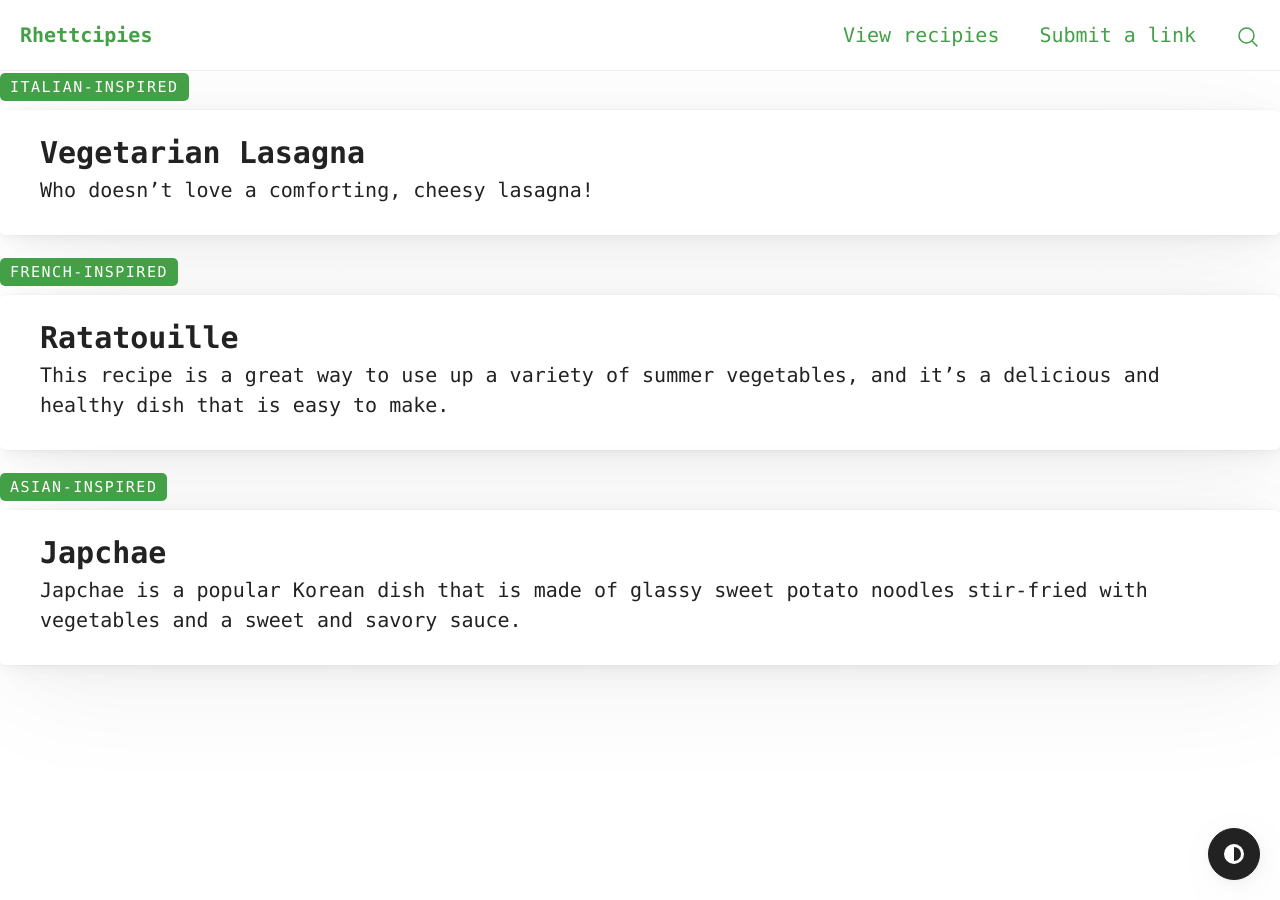
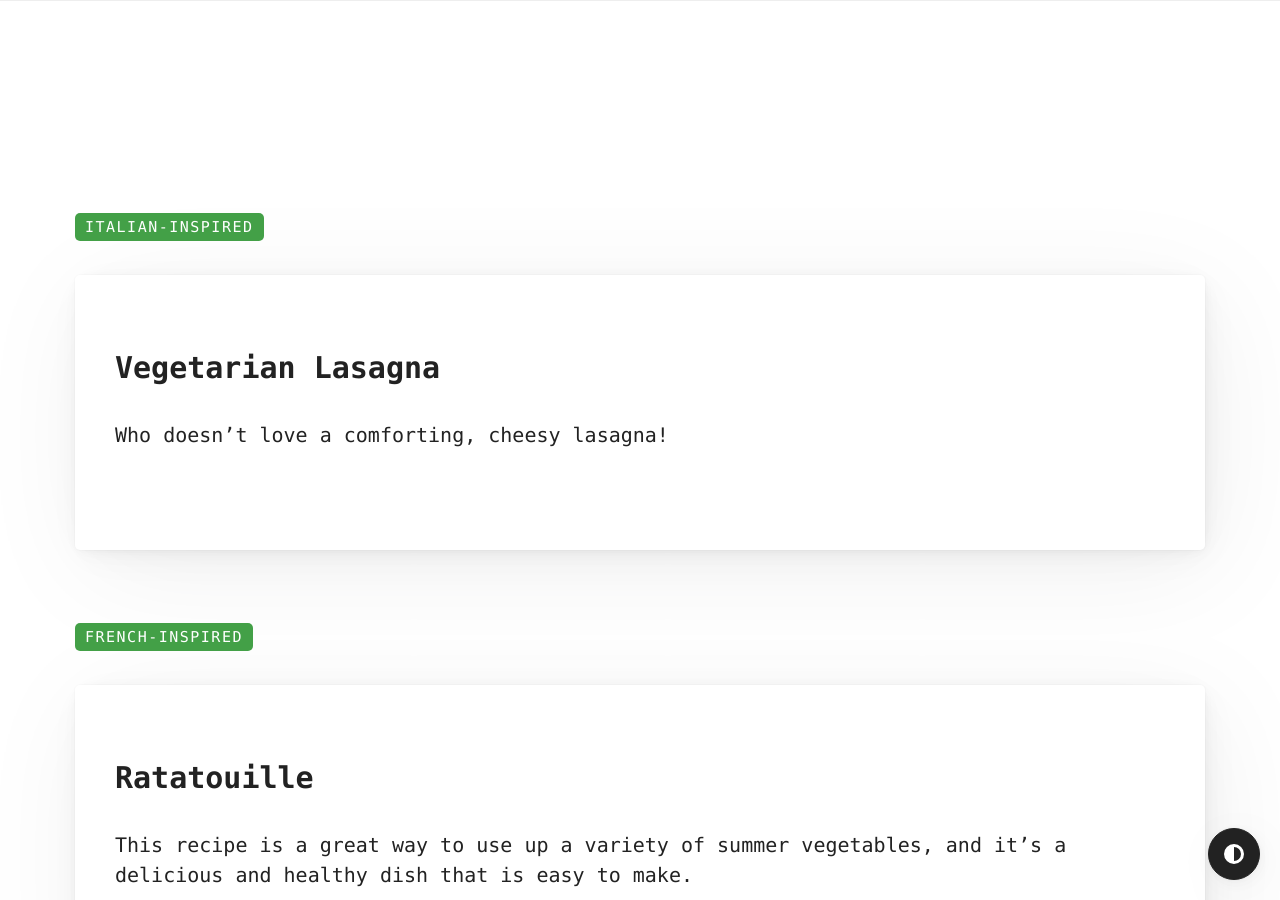
Before and after one commit to rhettparkinson/rhecipies, a Jekyll site: the page built from recipes.html, in a window 1280 px wide and 900 px high. Built offline with Jekyll 4.4.1, drawn with Linux system fonts in a browser that asks for light colours; nearby versions of some CDN libraries; some web fonts are replaced.

Commit message:
Updated pages

```diff
--- a/index.html
+++ b/index.html
@@ -2,6 +2,8 @@
 layout: default
 title: Cuisine
 ---
+
+<section class="container">
 
   <header>
     <h1>{{ page.title }}</h1>
@@ -20,3 +22,5 @@
     </a>
   </div>
   {% endfor %}
+
+</section>
--- a/recipes.html
+++ b/recipes.html
@@ -2,6 +2,8 @@
 layout: default
 title: Recipes
 ---
+
+<section class="container">
 
   {% for post in site.posts %} {% assign cuisine = site.cuisines | where:
     "short_name", post.cuisine | first %}
@@ -14,9 +16,11 @@
       <a href="{{ post.url | relative_url }}">
         <article>
           <h2>{{ post.title }}</h2>
-      {{ post.excerpt }}
+          <p>{{ post.excerpt }}</p>
         </article>
       </a>
     </div>
 
     {% endfor %}
+
+</section>
--- a/search.html
+++ b/search.html
@@ -2,6 +2,8 @@
 layout: default
 title: Search recipes
 ---
+
+<section class="container">
 
   <header>
     <h1>{{ page.title }}</h1>
@@ -20,3 +22,5 @@
       var sjs = SimpleJekyllSearch({searchInput: document.getElementById('search-input'), resultsContainer: document.getElementById('results-container'), json: '/search.json', searchResultTemplate: '<div class="card"><a href="{{site.baseurl}}{url}"><article><h2>{title}</h2><p>{desc}</p></article></a></div>'})
     </script>
   </form>
+
+</section>
--- a/submit.html
+++ b/submit.html
@@ -2,6 +2,8 @@
 layout: default
 title: Submit a link
 ---
+
+<section class="container">
 
   <header>
     <h1>{{ page.title }}</h1>
@@ -37,3 +39,5 @@
       </article>
     </form>
   </div>
+
+</section>
```
Lines whose indentation alone changed are shown as unchanged.
